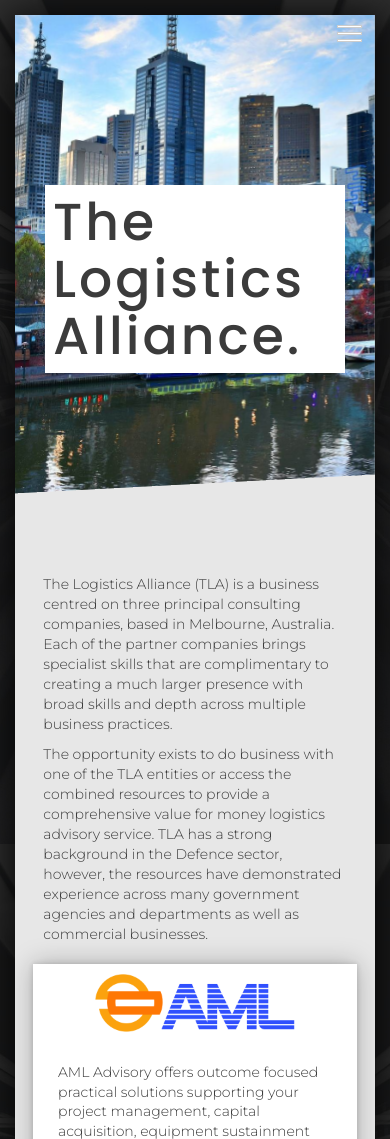
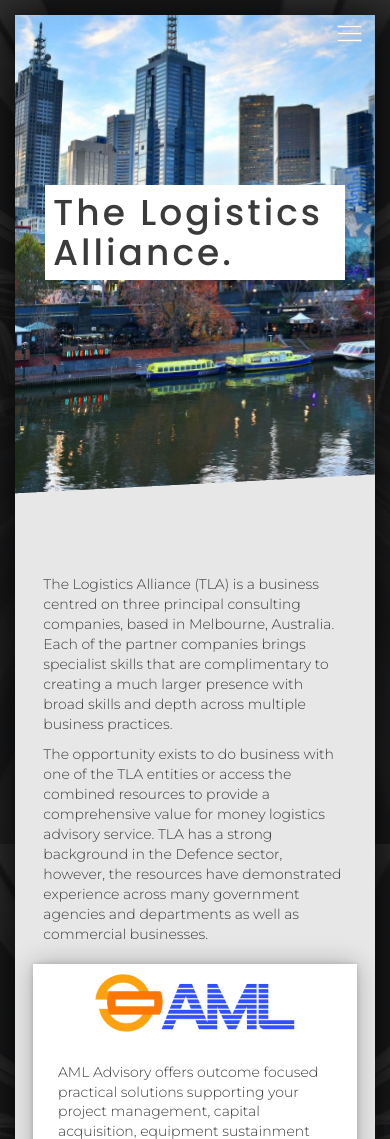
Before and after one commit to TimJones97/TLA, a plain HTML site: page index.html in a window 390 px wide. Shown: the top 1139 px of the page. Drawn offline with nearby package versions, Linux system fonts and the light colour scheme; a script that the page names is missing.

Commit message:
Optimised for mobile

```diff
--- a/files/css/style.css
+++ b/files/css/style.css
@@ -707,7 +707,7 @@ body {
     right: 3px;
   }
   .title-block-main .jarallax .title-main h1 {
-    font-size: 52px;
+    font-size: 36px;
     right: 10px;
   }
   .title-block-main, .bg_main {
@@ -795,12 +795,12 @@ body {
   }
   .navbar-nav > li > a {
     font-size: 14px;
+  padding-bottom: 10px;
   }
   .navbar-nav > li {
     top: 10vh;
   }
   .go-up {
     left: 46.5%;
-    margin-bottom: 80px;
   }
 }
```
